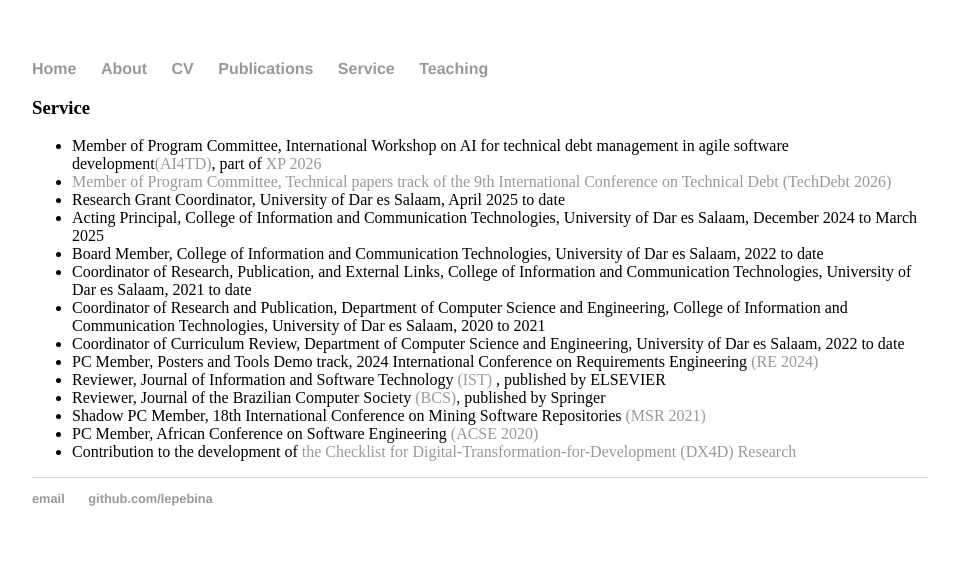
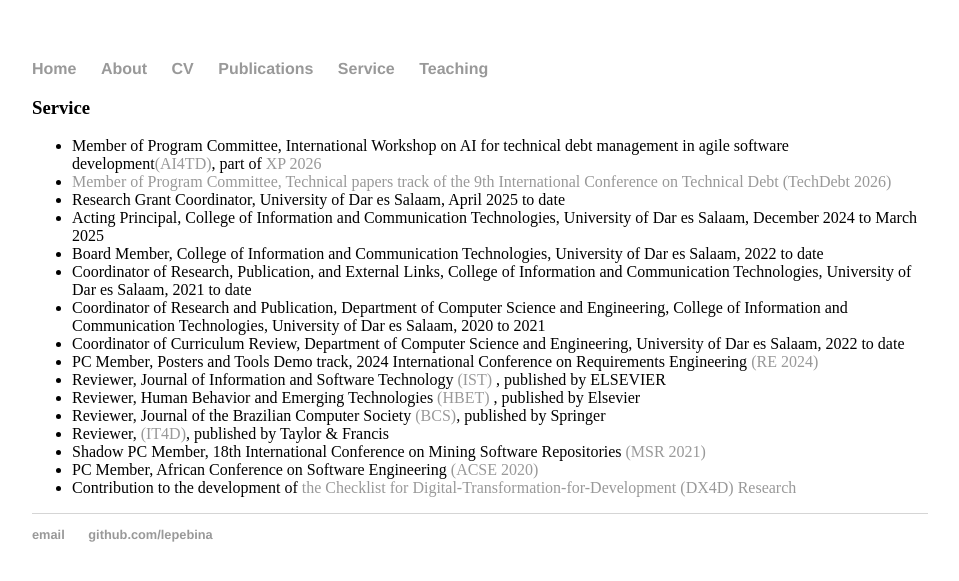
Before and after one commit to lepebina/lepebina.github.io, a Jekyll site: the page built from service.html, in a window 1280 px wide. Shown: the top 581 px of the page, without its empty margins (160-1119 px from the left). Built offline with Jekyll 4.4.1, drawn with Linux system fonts in a browser that asks for light colours.

Commit message:
Update service.html

```diff
--- a/service.html
+++ b/service.html
@@ -16,7 +16,10 @@ title: Leonard Peter Binamungu
 			      <li>PC Member, Posters and Tools Demo track, 2024 International Conference on Requirements Engineering<a href="https://conf.researchr.org/track/RE-2024/RE-2024-posters-and-tool-demos"> (RE 2024)</a></li>
 			      <li>Reviewer, Journal of Information and Software Technology <a href="https://www.journals.elsevier.com/information-and-software-technology">(IST)
 			      </a>, published by ELSEVIER</li>
-	        		<li>Reviewer, Journal of the Brazilian Computer Society <a href="https://journal-bcs.springeropen.com/">(BCS)</a>, published by Springer</li>
+	        	   <li>Reviewer, Human Behavior and Emerging Technologies <a href="https://onlinelibrary.wiley.com/journal/hbet">(HBET)
+			      </a>, published by Elsevier</li>
+					<li>Reviewer, Journal of the Brazilian Computer Society <a href="https://journal-bcs.springeropen.com/">(BCS)</a>, published by Springer</li>
+					<li>Reviewer,  <a href="https://www.tandfonline.com/journals/titd20">(IT4D)</a>, published by Taylor & Francis</li>
 			      <li>Shadow PC Member, 18th International Conference on Mining Software Repositories<a href="https://2021.msrconf.org/"> (MSR 2021)</a></li>
 			      <li>PC Member, African Conference on Software Engineering <a href="http://bright.ug/acse/2020/?fbclid=IwAR3F1qWbwjlIUMw1_wmaMRDnkn2BdrkyIfll1h7VAl_oi0vsjCINz4rGu2o">(ACSE 2020)</a></li>
                               <li>Contribution to the development of <a href="https://blog.gdi.manchester.ac.uk/checklist-for-digital-transformation-for-development-dx4d-research/">the Checklist for Digital-Transformation-for-Development (DX4D) Research</a></li>
```
